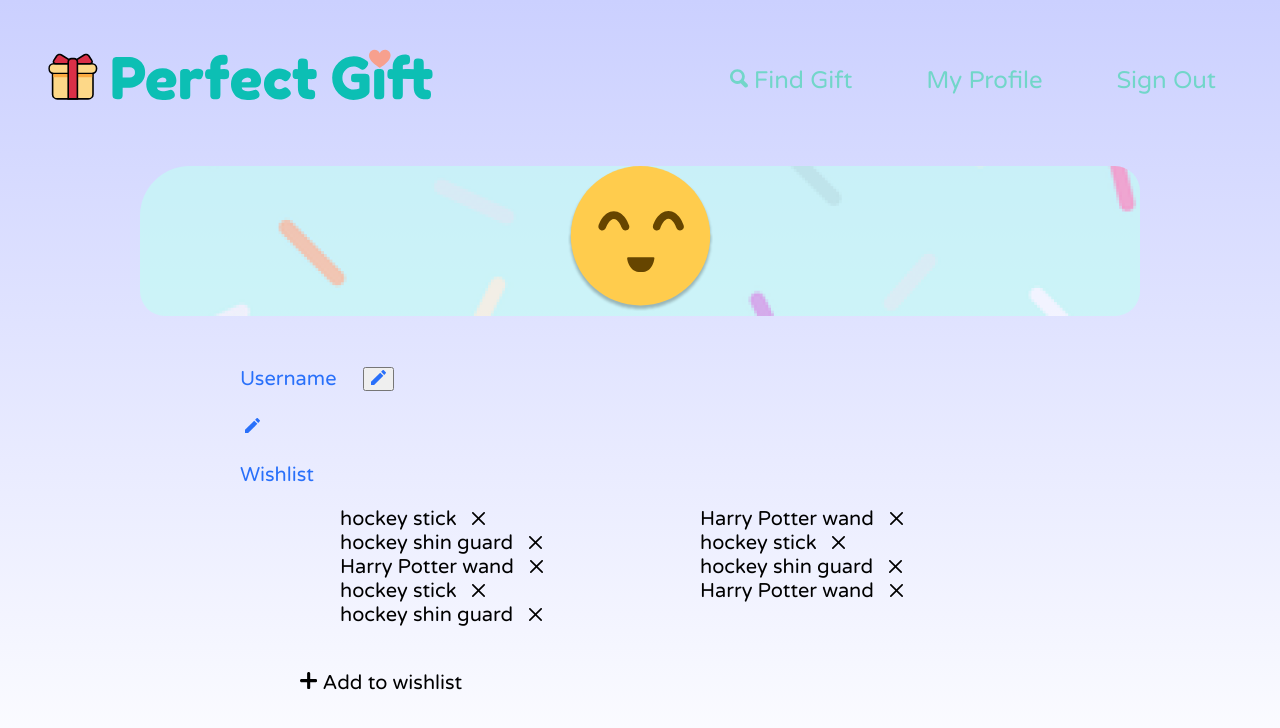
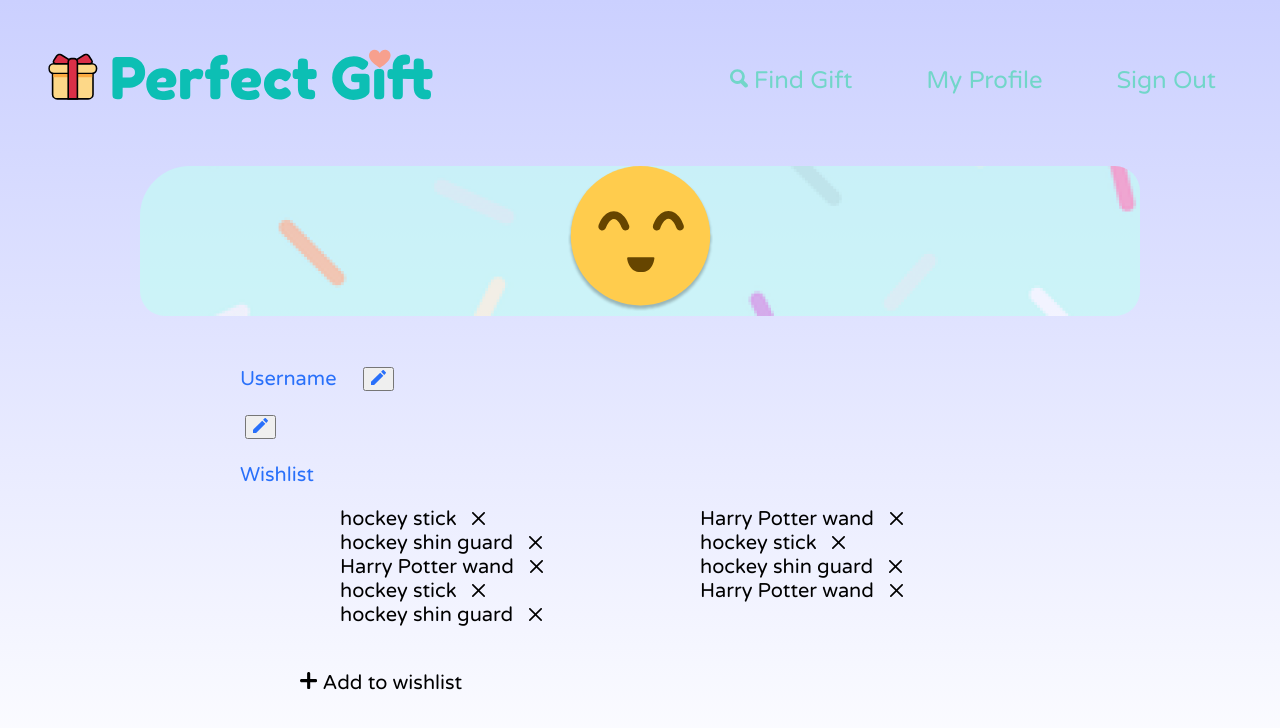
Before and after one commit to venuswku/perfect-gift, a React (Create React App) app: page /profile in a window 1280 px wide. Shown: the top 728 px of the page. Built offline with nearby package versions, Linux system fonts and the light colour scheme; no server answers.

Commit message:
add button for editing questionnaire/interests

```diff
--- a/src/pages/Profile/Profile.js
+++ b/src/pages/Profile/Profile.js
@@ -192,7 +192,7 @@ class Profile extends Component {
                         <div>
                             {displayresponse}
                             &nbsp;
-                            <EditButton className='editInterests' onClick={this.togglePopup} />
+                            <button className='editInterests' onClick={this.togglePopup}><EditButton/></button>
                         </div>
                         <br></br>
                         {/* wishlist */}
```
